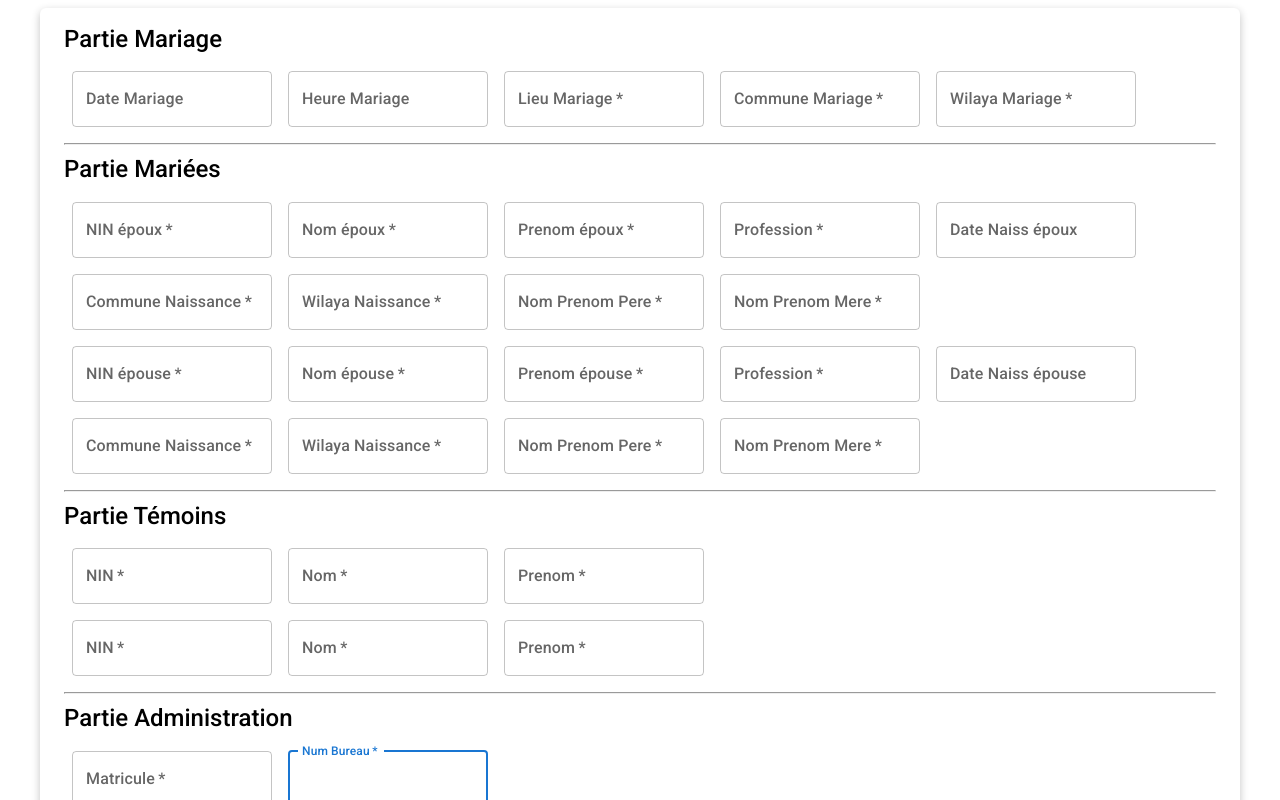
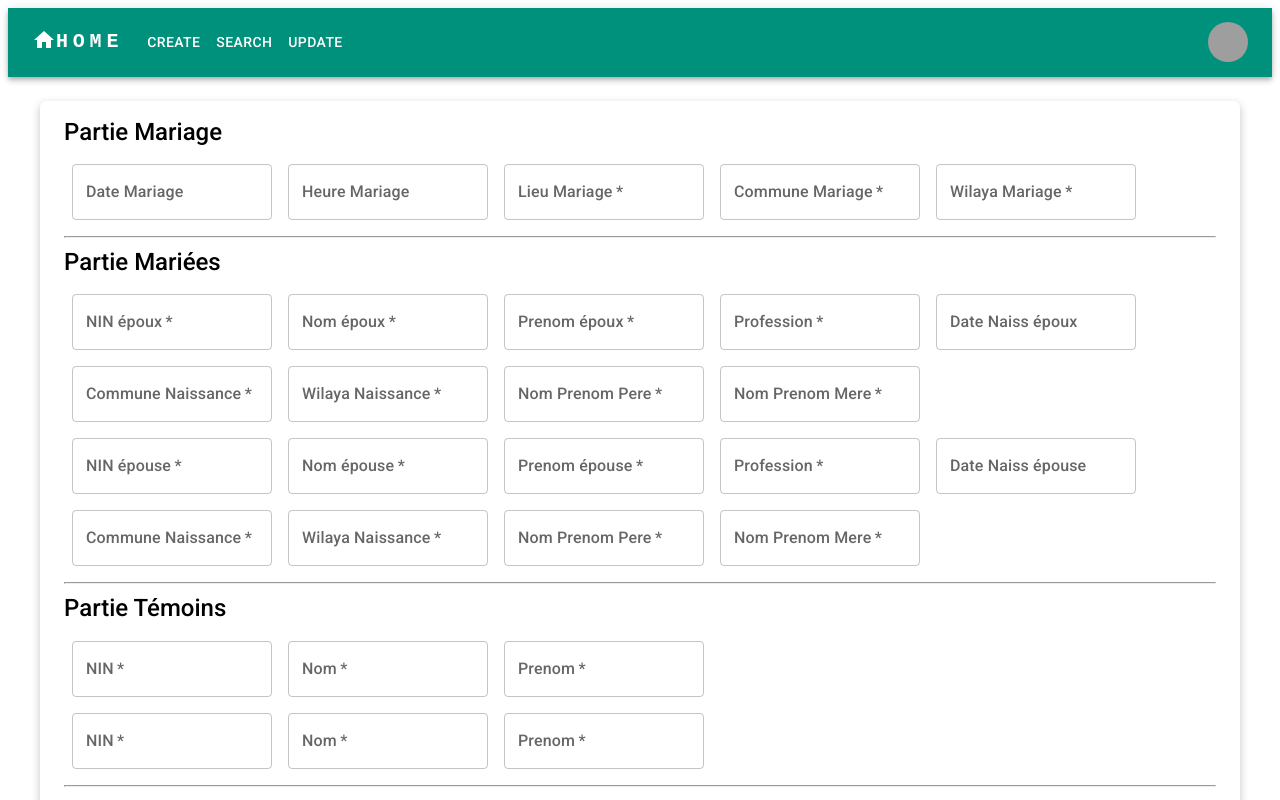
Before and after one commit to Rac11m/ProjetSI2, a React (Create React App) app in the folder client/: page /creationactemariage in a window 1280 px wide. Shown: the top 800 px of the page. Built offline with nearby package versions, Linux system fonts and the light colour scheme; grey boxes are pictures that could not be loaded.

Commit message:
removing route navbar

```diff
--- a/client/src/App.js
+++ b/client/src/App.js
@@ -41,7 +41,6 @@ function App() {
             <Route path="/createUser" element={<CreateUser />} />
             <Route path="/Main" element={<Main />} />
             <Route path="/Settings" element={<Settings />} />
-            <Route path="/navbar" element={<Navbar />} />
           </Routes>
         </div>
       </Router>
--- a/client/src/pages/acteDeces/FormulaireCreationAD.jsx
+++ b/client/src/pages/acteDeces/FormulaireCreationAD.jsx
@@ -17,6 +17,7 @@ import { TimePicker } from "@mui/x-date-pickers/TimePicker";
 import { LocalizationProvider } from "@mui/x-date-pickers/LocalizationProvider/LocalizationProvider";
 import React, { useState } from "react";
 import "../acteNaissance/forms.css";
+import Navbar from "../../Navbar";
 
 function FormulaireCreation() {
   const [dateValue, setDateValue] = useState(null);
@@ -25,6 +26,8 @@ function FormulaireCreation() {
   const [affiliationValue, setAffiliationValue] = useState(null);
 
   return (
+    <>
+      <Navbar />
       <Container component="form" className="cadre" sx={{ padding: "10px" }}>
         <Box
           component="form"
@@ -139,7 +142,9 @@ function FormulaireCreation() {
                   onChange={(event) => {
                     setAffiliationValue(event.target.value);
                   }}>
-                <MenuItem value={"ascendant_direct"}>Ascendant direct</MenuItem>
+                  <MenuItem value={"ascendant_direct"}>
+                    Ascendant direct
+                  </MenuItem>
                   <MenuItem value={"descendant_direct"}>
                     Descendant direct
                   </MenuItem>
@@ -311,6 +316,7 @@ function FormulaireCreation() {
           </div>
         </Box>
       </Container>
+    </>
   );
 }
 
--- a/client/src/pages/acteMariage/FormulaireCreationAM.jsx
+++ b/client/src/pages/acteMariage/FormulaireCreationAM.jsx
@@ -7,12 +7,15 @@ import { TimePicker } from "@mui/x-date-pickers/TimePicker";
 import { LocalizationProvider } from "@mui/x-date-pickers/LocalizationProvider/LocalizationProvider";
 import React, { useState } from "react";
 import "../acteNaissance/forms.css";
+import Navbar from "../../Navbar";
 
 function FormulaireCreation() {
   const [dateValue, setDateValue] = useState(null);
   const [timeValue, setTimeValue] = useState(null);
 
   return (
+    <>
+      <Navbar />
       <Container component="form" className="cadre" sx={{ padding: "10px" }}>
         <Box
           component="form"
@@ -352,6 +355,7 @@ function FormulaireCreation() {
           </div>
         </Box>
       </Container>
+    </>
   );
 }
 
--- a/client/src/pages/main/Main.jsx
+++ b/client/src/pages/main/Main.jsx
@@ -1,5 +1,6 @@
 import React from "react";
 import { Button, Container, ButtonGroup, Box } from "@mui/material";
+import Navbar from "../../Navbar";
 
 function Main() {
   const buttons = [
@@ -24,6 +25,8 @@ function Main() {
   ];
 
   return (
+    <>
+      <Navbar />
       <Container component="main">
         <Box
           sx={{
@@ -51,6 +54,7 @@ function Main() {
           </ButtonGroup>
         </Box>
       </Container>
+    </>
   );
 }
 
```
Lines whose indentation alone changed are shown as unchanged.
